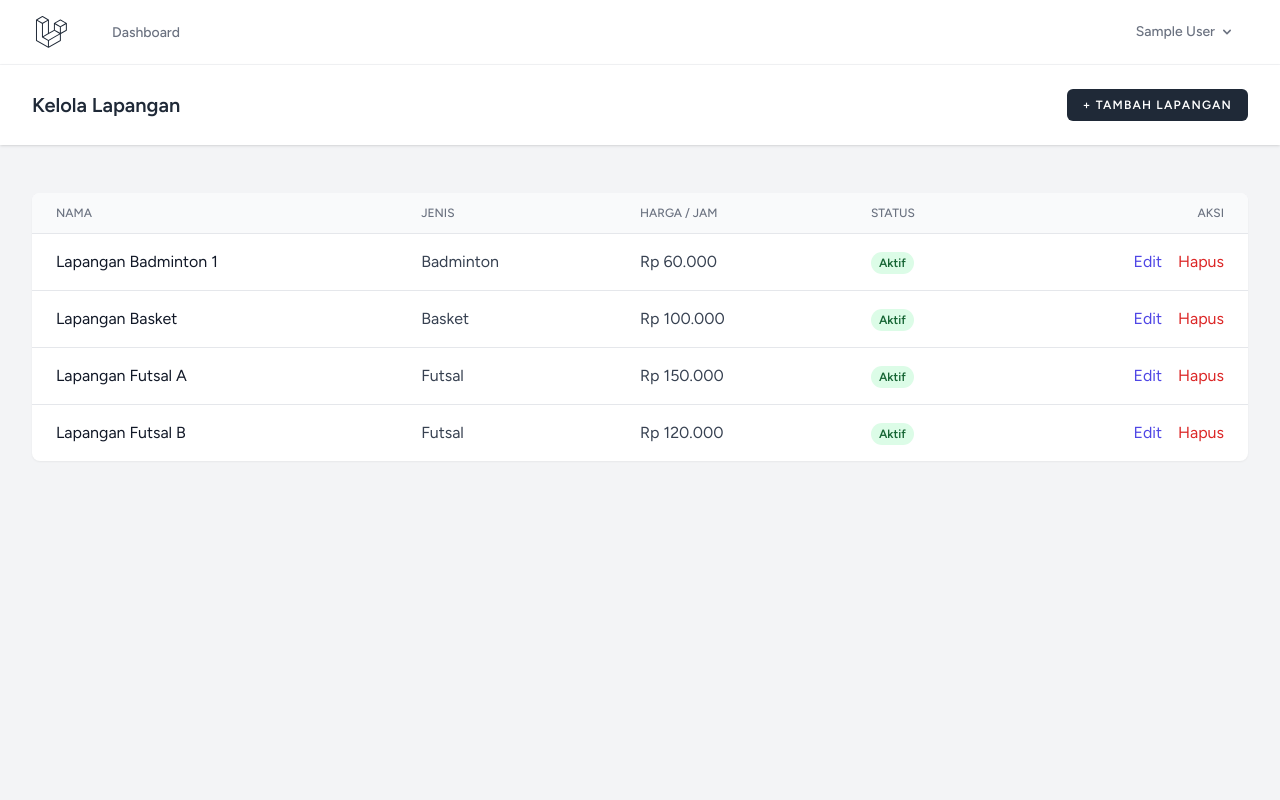
After one commit to enricodamario/quickcourt, a Laravel app: page /admin/lapangan in a window 1280 px wide. The commit adds this page. Run offline with Laravel 12, Linux system fonts and the light colour scheme; the visitor is signed in with stand-in values (Sample User, id 1); data comes from the database, SQL or seed files in the repository; style sheets or scripts are compiled from the project's sources.

Commit message:
Add admin CRUD for lapangan

```diff
--- /dev/null
+++ b/app/Http/Controllers/Admin/LapanganController.php
@@ -0,0 +1,68 @@
+<?php
+
+namespace App\Http\Controllers\Admin;
+
+use App\Http\Controllers\Controller;
+use App\Models\Lapangan;
+use Illuminate\Http\Request;
+use Illuminate\Validation\Rule;
+
+class LapanganController extends Controller
+{
+    public function index()
+    {
+        $daftarLapangan = Lapangan::orderBy('nama')->get();
+
+        return view('admin.lapangan.index', compact('daftarLapangan'));
+    }
+
+    public function create()
+    {
+        return view('admin.lapangan.form', ['lapangan' => new Lapangan()]);
+    }
+
+    public function store(Request $request)
+    {
+        Lapangan::create($this->validasi($request));
+
+        return redirect()->route('admin.lapangan.index')
+            ->with('success', 'Lapangan berhasil ditambahkan.');
+    }
+
+    public function edit(Lapangan $lapangan)
+    {
+        return view('admin.lapangan.form', compact('lapangan'));
+    }
+
+    public function update(Request $request, Lapangan $lapangan)
+    {
+        $lapangan->update($this->validasi($request));
+
+        return redirect()->route('admin.lapangan.index')
+            ->with('success', 'Lapangan berhasil diperbarui.');
+    }
+
+    public function destroy(Lapangan $lapangan)
+    {
+        if ($lapangan->bookings()->exists()) {
+            return redirect()->route('admin.lapangan.index')
+                ->with('error', 'Lapangan ini sudah punya riwayat booking, jadi tidak bisa dihapus. Ubah statusnya menjadi nonaktif.');
+        }
+
+        $lapangan->delete();
+
+        return redirect()->route('admin.lapangan.index')
+            ->with('success', 'Lapangan berhasil dihapus.');
+    }
+
+    private function validasi(Request $request): array
+    {
+        return $request->validate([
+            'nama' => ['required', 'string', 'max:100'],
+            'jenis' => ['required', Rule::in(Lapangan::JENIS)],
+            'harga_per_jam' => ['required', 'integer', 'min:0'],
+            'deskripsi' => ['nullable', 'string'],
+            'status' => ['required', Rule::in(['aktif', 'nonaktif'])],
+        ]);
+    }
+}
--- a/app/Models/Lapangan.php
+++ b/app/Models/Lapangan.php
@@ -8,6 +8,7 @@ use Illuminate\Database\Eloquent\Relations\HasMany;
 class Lapangan extends Model
 {
     protected $table = 'lapangan';
+    public const JENIS = ['futsal', 'badminton', 'basket', 'padel', 'voli', 'mini soccer', 'tennis'];
 
     protected $fillable = [
         'nama',
--- /dev/null
+++ b/resources/views/admin/lapangan/index.blade.php
@@ -0,0 +1,71 @@
+<x-app-layout>
+    <x-slot name="header">
+        <div class="flex items-center justify-between">
+            <h2 class="font-semibold text-xl text-gray-800 leading-tight">
+                Kelola Lapangan
+            </h2>
+            <a href="{{ route('admin.lapangan.create') }}"
+               class="inline-flex items-center px-4 py-2 bg-gray-800 rounded-md font-semibold text-xs text-white uppercase tracking-widest hover:bg-gray-700">
+                + Tambah Lapangan
+            </a>
+        </div>
+    </x-slot>
+
+    <div class="py-12">
+        <div class="max-w-7xl mx-auto sm:px-6 lg:px-8 space-y-4">
+            @if (session('success'))
+                <div class="p-4 rounded-md bg-green-50 text-green-800">{{ session('success') }}</div>
+            @endif
+
+            @if (session('error'))
+                <div class="p-4 rounded-md bg-red-50 text-red-800">{{ session('error') }}</div>
+            @endif
+
+            <div class="bg-white shadow-sm sm:rounded-lg overflow-x-auto">
+                <table class="min-w-full divide-y divide-gray-200">
+                    <thead class="bg-gray-50">
+                        <tr>
+                            <th class="px-6 py-3 text-left text-xs font-medium text-gray-500 uppercase">Nama</th>
+                            <th class="px-6 py-3 text-left text-xs font-medium text-gray-500 uppercase">Jenis</th>
+                            <th class="px-6 py-3 text-left text-xs font-medium text-gray-500 uppercase">Harga / jam</th>
+                            <th class="px-6 py-3 text-left text-xs font-medium text-gray-500 uppercase">Status</th>
+                            <th class="px-6 py-3 text-right text-xs font-medium text-gray-500 uppercase">Aksi</th>
+                        </tr>
+                    </thead>
+                    <tbody class="divide-y divide-gray-200">
+                        @forelse ($daftarLapangan as $lapangan)
+                            <tr>
+                                <td class="px-6 py-4 text-gray-900">{{ $lapangan->nama }}</td>
+                                <td class="px-6 py-4 text-gray-700 capitalize">{{ $lapangan->jenis }}</td>
+                                <td class="px-6 py-4 text-gray-700">Rp {{ number_format($lapangan->harga_per_jam, 0, ',', '.') }}</td>
+                                <td class="px-6 py-4">
+                                    @if ($lapangan->status === 'aktif')
+                                        <span class="px-2 py-1 text-xs font-semibold rounded-full bg-green-100 text-green-800">Aktif</span>
+                                    @else
+                                        <span class="px-2 py-1 text-xs font-semibold rounded-full bg-gray-200 text-gray-700">Nonaktif</span>
+                                    @endif
+                                </td>
+                                <td class="px-6 py-4 text-right whitespace-nowrap">
+                                    <a href="{{ route('admin.lapangan.edit', $lapangan) }}" class="text-indigo-600 hover:underline">Edit</a>
+
+                                    <form action="{{ route('admin.lapangan.destroy', $lapangan) }}" method="POST" class="inline ml-3"
+                                          onsubmit="return confirm('Yakin ingin menghapus lapangan ini?')">
+                                        @csrf
+                                        @method('DELETE')
+                                        <button type="submit" class="text-red-600 hover:underline">Hapus</button>
+                                    </form>
+                                </td>
+                            </tr>
+                        @empty
+                            <tr>
+                                <td colspan="5" class="px-6 py-8 text-center text-gray-500">
+                                    Belum ada lapangan. Klik "Tambah Lapangan" untuk mulai.
+                                </td>
+                            </tr>
+                        @endforelse
+                    </tbody>
+                </table>
+            </div>
+        </div>
+    </div>
+</x-app-layout>
--- a/routes/web.php
+++ b/routes/web.php
@@ -1,6 +1,7 @@
 <?php
 
 use App\Http\Controllers\ProfileController;
+use App\Http\Controllers\Admin\LapanganController;
 use App\Models\Booking;
 use App\Models\Lapangan;
 use Illuminate\Support\Facades\Route;
@@ -30,6 +31,8 @@ Route::middleware(['auth', 'admin'])
                 'bookingHariIni' => Booking::whereDate('tanggal', today())->count(),
             ]);
         })->name('dashboard');
+
+        Route::resource('lapangan', LapanganController::class)->except('show');
     });
 
 Route::middleware('auth')->group(function () {
```
Also changed, not shown: resources/views/admin/dashboard.blade.php (+8 -0 lines), resources/views/admin/lapangan/form.blade.php (added, +72 -0 lines).
